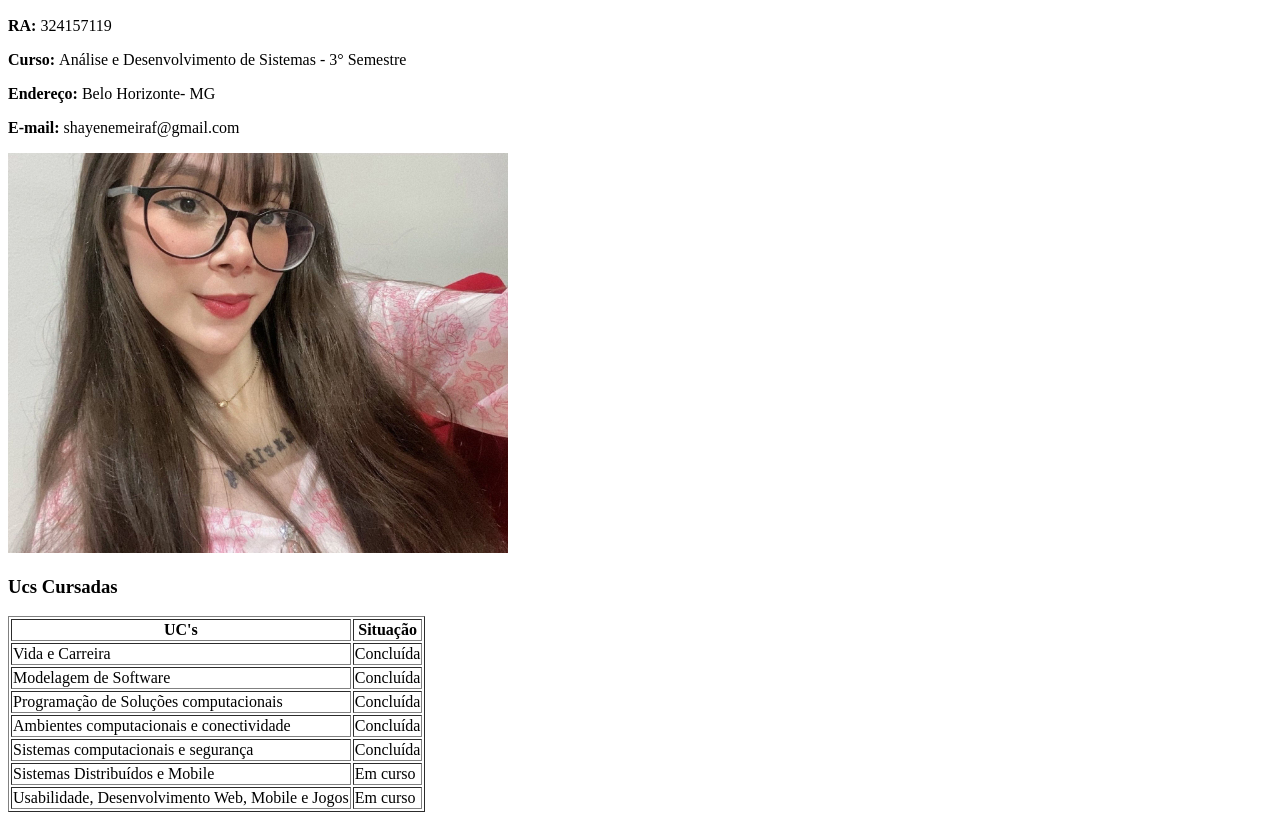
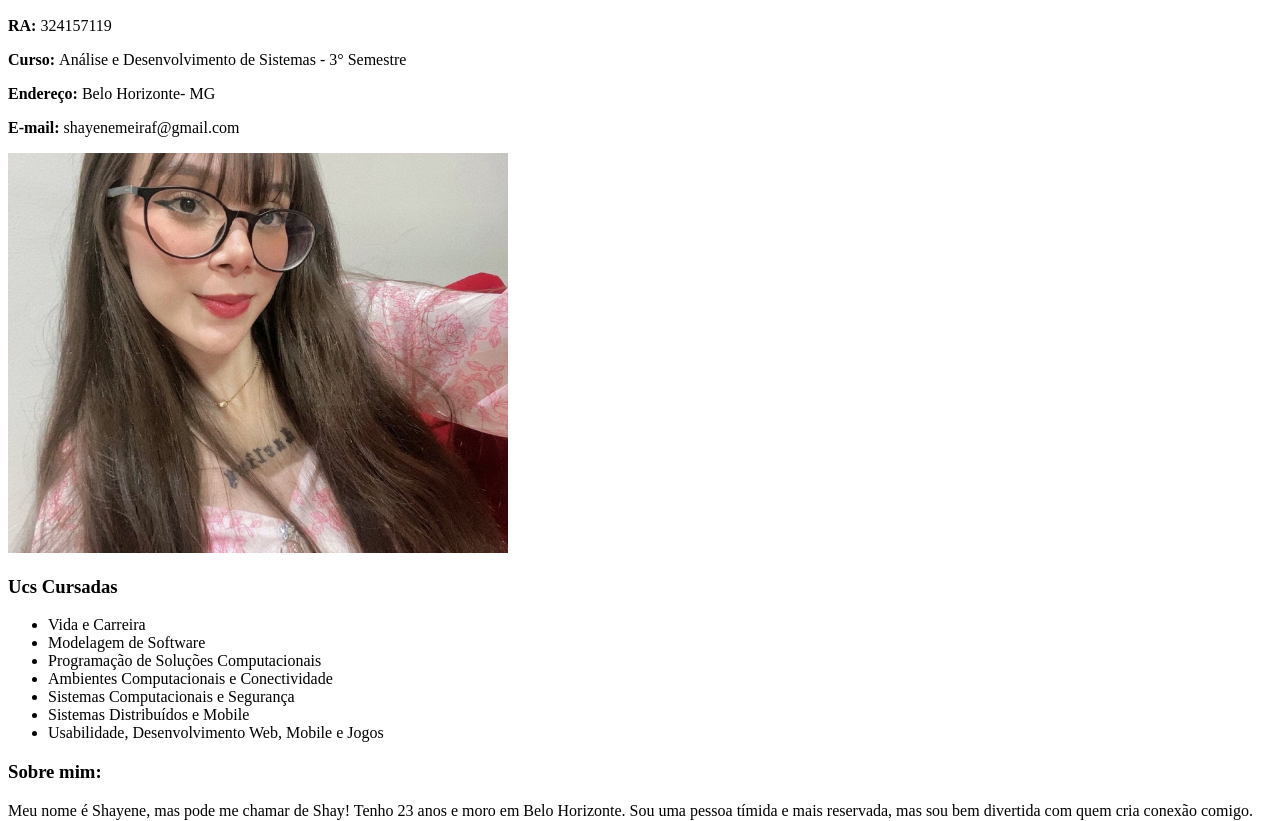
Before and after one commit to shayxnx/perfil-do-aluno, a plain HTML site: page index.html in a window 1280 px wide. Shown: the part 110-931 px from the top of the page. Drawn offline with Linux system fonts and the light colour scheme.

Commit message:
index.html

```diff
--- a/index.html
+++ b/index.html
@@ -15,44 +15,15 @@
 
 <img src="shay.jpg" alt="Foto de Perfil" width="500">
 <h3> Ucs Cursadas</h3>
-    <table border="1">
-    <thead>
-        <tr>
-            <th> UC's </th>
-            <th> Situação </th>
-        </tr>
-    </thead>
-    <tbody>
-        <tr>
-            <td> Vida e Carreira </td>
-            <td> Concluída </td>
-        </tr>
-        <tr>
-            <td> Modelagem de Software</td>
-            <td>Concluída</td>
-        </tr>
-        <tr>
-            <td>Programação de Soluções computacionais</td>
-            <td>Concluída</td>
-        </tr>
-        <tr>
-            <td>Ambientes computacionais e conectividade</td>
-            <td>Concluída</td>
-        </tr>
-        <tr>
-            <td>Sistemas computacionais e segurança</td>
-            <td>Concluída</td>
-        </tr>
-        <tr>
-            <td>Sistemas Distribuídos e Mobile</td>
-            <td>Em curso</td>
-        </tr>
-        <tr>
-            <td>Usabilidade, Desenvolvimento Web, Mobile e Jogos</td>
-            <td>Em curso</td>
-        </tr>
-    </tbody>
-</table>
+     <ul id="lista-ucs">
+        <li>Vida e Carreira </li>
+        <li>Modelagem de Software</li>
+        <li>Programação de Soluções Computacionais</li>
+        <li>Ambientes Computacionais e Conectividade</li>
+        <li>Sistemas Computacionais e Segurança</li>
+        <li>Sistemas Distribuídos e Mobile</li>
+        <li>Usabilidade, Desenvolvimento Web, Mobile e Jogos</li>
+        </ul>
 
         <h3>Sobre mim:</h3>
         <p> Meu nome é Shayene, mas pode me chamar de Shay! Tenho 23 anos e moro em Belo Horizonte. Sou uma pessoa tímida e mais reservada, mas sou bem divertida com quem cria conexão comigo. No tempo livre, adoro jogar com meus amigos, assistir animes e ler mangás. Tenho um gosto musical bem eclético e escuto de tudo um pouco. Também gosto de praticar musculação para cuidar da saúde.</p>
```
